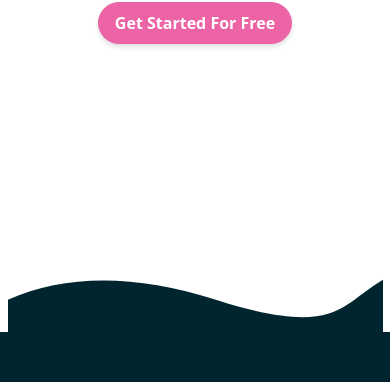
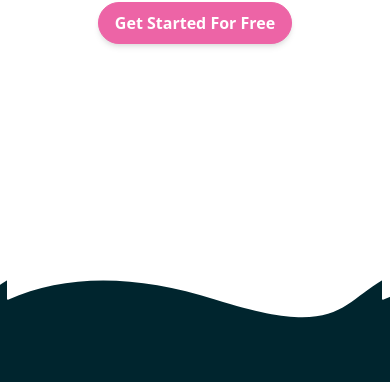
Before and after one commit to utchak160/Angular-tailwindcss, an Angular app: page / in a window 390 px wide. Shown: the part 3936-4318 px from the top of the page. Built offline with nearby package versions, Linux system fonts and the light colour scheme.

Commit message:
footer bg fixed

```diff
--- a/src/app/landing/landing.component.html
+++ b/src/app/landing/landing.component.html
@@ -112,7 +112,7 @@
 </div>
 
 <!--footer-->
-<div class="footer mt-24 pt-48 bg-no-repeat bg-bottom lg:bg-top lg:bg-cover"></div>
+<div class="footer mt-24 pt-48 bg-no-repeat bg-repeat-x bg-bottom lg:bg-top lg:bg-cover"></div>
 <div class="mx-auto py-12 justify-between block md:flex footer-body">
   <div class="block px-6 text-white md:hidden">
     <h1 class="text-2xl font-bold md:text-4xl">NEWSLETTER</h1>
```
